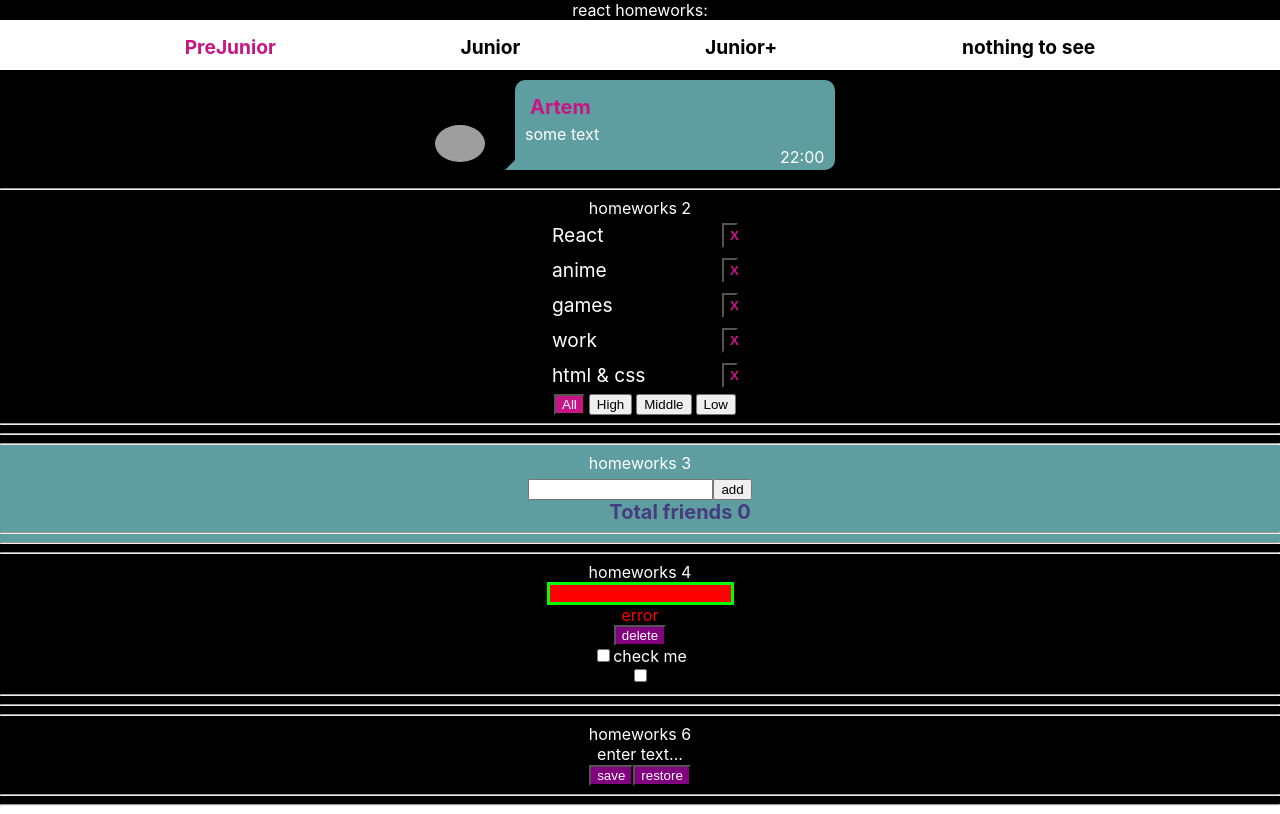
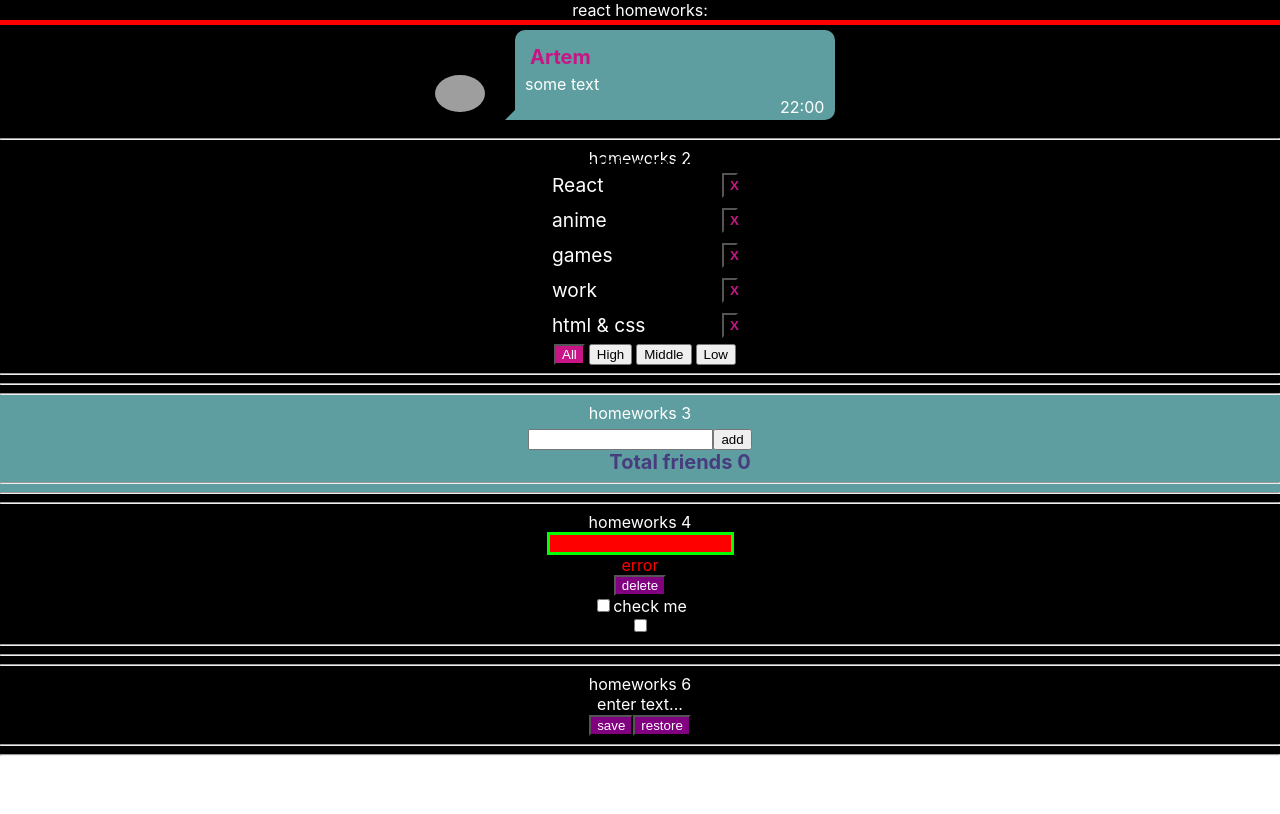
Before and after one commit to rdnk84/react-HW-simpleTasks, a React (Create React App) app: page /#/pre-junior in a window 1280 px wide. Built offline with nearby package versions, Linux system fonts and the light colour scheme; grey boxes are pictures that could not be loaded.

Commit message:
added show/hidden option for Header menu

```diff
--- a/src/p2-homeworks/h5/Header.tsx
+++ b/src/p2-homeworks/h5/Header.tsx
@@ -1,17 +1,26 @@
-import React from "react";
+import React, {useState} from "react";
 import {NavLink} from "react-router-dom";
 import s from "./pages/pages.module.css"
 
 
 function Header() {
+    const [menuIsOpen, setMenuIsOpen] = useState(false)
+    const onPanelClick =() =>{
+        setMenuIsOpen(!menuIsOpen)
+    }
     return (
         <div className={s.headerWrapper}>
-            <div className={s.item}><NavLink to={"/pre-junior"} activeClassName={s.active}>PreJunior</NavLink></div>
-            <div className={s.item}><NavLink to={"/junior"} activeClassName={s.active}>Junior</NavLink></div>
-            <div className={s.item}><NavLink to={"/juniorPlus"} activeClassName={s.active}>Junior+</NavLink></div>
-            <div className={s.item}><NavLink to={"/blabla"} activeClassName={s.active}>nothing to see</NavLink></div>
-            {/*add NavLinks*/}
+
+            <div className={menuIsOpen ? s.itemsWrapperShow: s.itemsWrapperHidden}>
+                <div className={s.item}><NavLink to={"/pre-junior"} activeClassName={s.active}>PreJunior</NavLink></div>
+                <div className={s.item}><NavLink to={"/junior"} activeClassName={s.active}>Junior</NavLink></div>
+                <div className={s.item}><NavLink to={"/juniorPlus"} activeClassName={s.active}>Junior+</NavLink></div>
+                <div className={s.item}><NavLink to={"/blabla"} activeClassName={s.active}>nothing to see</NavLink></div>
+                {/*add NavLinks*/}
+            </div>
+            <div onClick={onPanelClick} className={s.panelToClick}> <a href=""></a> </div>
         </div>
+
     );
 }
 
--- a/src/p2-homeworks/h5/pages/pages.module.css
+++ b/src/p2-homeworks/h5/pages/pages.module.css
@@ -4,17 +4,43 @@
     font-size: 3em;
     padding-top: 150px;
 }
+
 .kitty {
     color: #f97ba0;
 }
 
 .headerWrapper {
+    position: relative;
+    display: flex;
+    justify-content: center;
+}
+
+.panelToClick {
+    width: 100%;
+    height: 5px;
+    background-color: red;
+    position: absolute;
+    top: 0;
+
+}
+
+.itemsWrapperShow {
     display: flex;
     justify-content: space-evenly;
-    text-align: center;
-    height: 50px;
+    /*text-align: center;*/
+    height: 100px;
     /*border: 2px solid orangered;*/
     background-color: white;
+    width: 100%;
+    transform: translate(0, 0);
+    transition: 0.8s;
+}
+
+.itemsWrapperHidden {
+    /*display: none;*/
+    /*transform: translate(0, -100px);*/
+    height: 0;
+    transition: 0.8s;
 }
 
 .item a {
```
